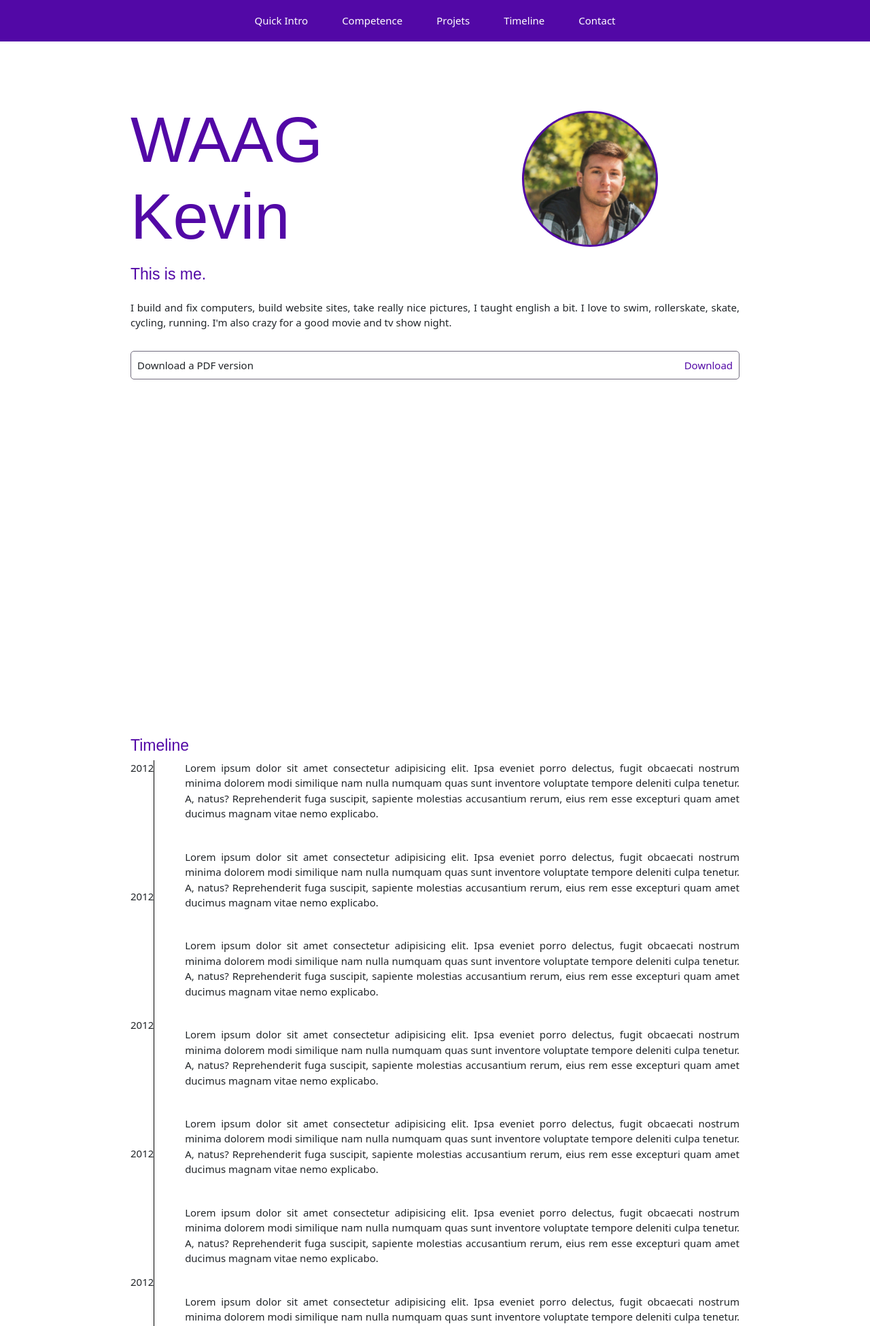
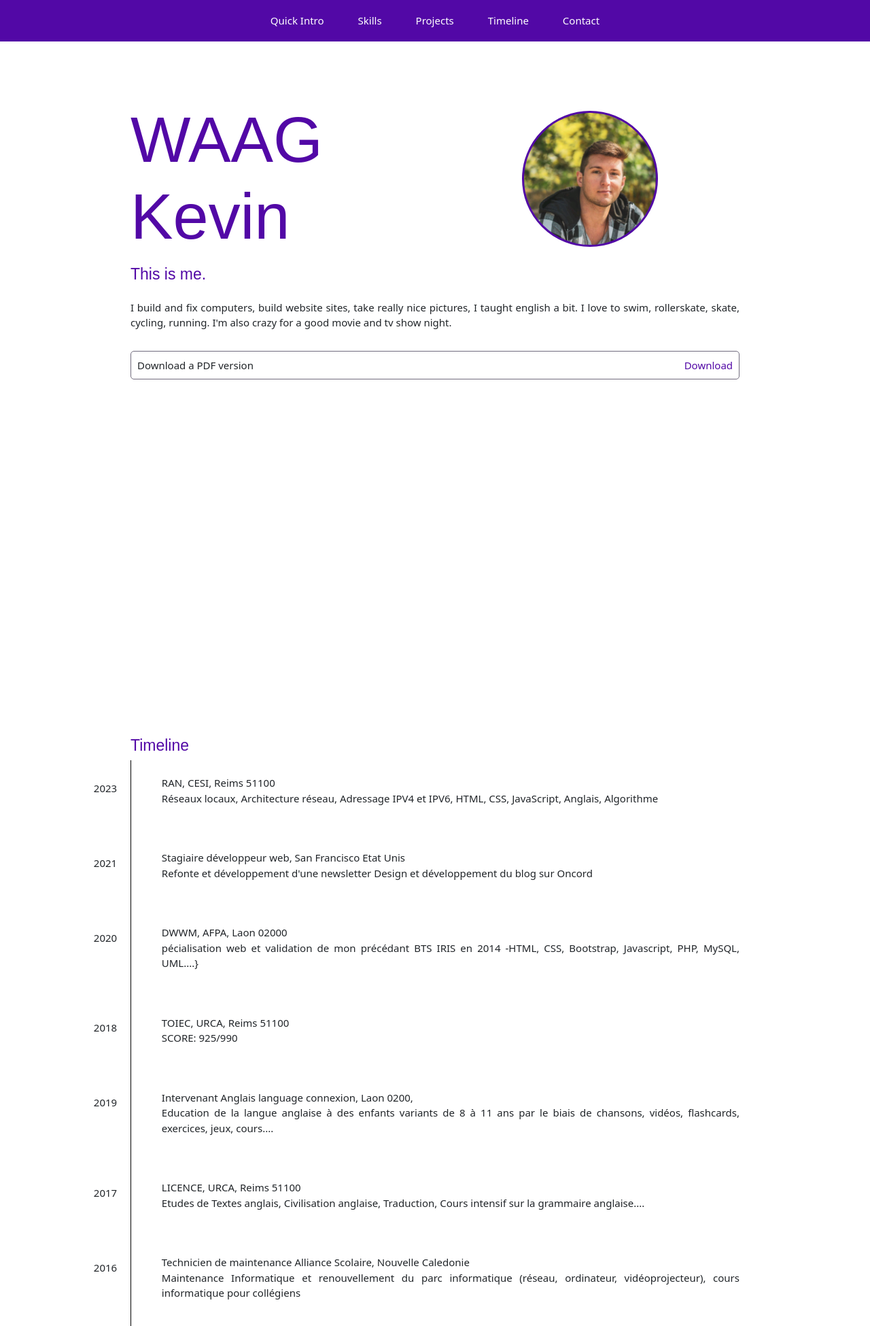
Before and after one commit to Kevinwg02/ResumeRan23, a PHP site: page / in a window 1280 px wide. Shown: the top 1950 px of the page at 68% size. Run offline with PHP 8.4, Linux system fonts and the light colour scheme; some web fonts are replaced.

Commit message:
timeline filled

```diff
--- a/assets/css/menu.css
+++ b/assets/css/menu.css
@@ -22,9 +22,3 @@
     padding-left: 2%;
     padding-right: 2%;
 }
-
-/* .activated {
-    background: rgb(255, 255, 255);
-    padding: 2% 0%;
-    color: black;
-} */
--- a/assets/css/projectmodal.css
+++ b/assets/css/projectmodal.css
@@ -70,3 +70,24 @@
     padding: 10px 0;
     height: 150px;
   }
+
+
+  .project_img {
+    text-align: center;
+  }
+
+  .project_img img {
+    cursor: pointer;
+    vertical-align: baseline;
+    transition: 0.3s;
+    border-radius: 4%;
+    width: 25%;
+    border: solid 0.5px rgb(82, 8, 166);
+    width: 250px;
+    height: 150px;
+    object-fit: cover;
+  }
+
+  .project_img img:hover {
+    opacity: 0.7;
+  }
--- a/assets/css/style.css
+++ b/assets/css/style.css
@@ -25,12 +25,6 @@ h2 {
 }
 
 
-
-
-
-
-
-
 .timelinecontainer {
   display: flex;
 }
@@ -48,39 +42,16 @@ h2 {
   /* background-color: blue; */
 }
 
-.timelineblock, .timelinedate{
+.timelineblock{
   padding-bottom: 5%;
 }
-.timelinedate{
-  padding-bottom: 485%;
+
+.date{
+  position: relative;
+  left: -100px;
+  top:30px;
 }
 
-
-
-
-
-
-
-
-.project_img {
-  text-align: center;
-}
-
-.project_img img {
-  cursor: pointer;
-  vertical-align: baseline;
-  transition: 0.3s;
-  border-radius: 4%;
-  width: 25%;
-  border: solid 0.5px rgb(82, 8, 166);
-  width: 250px;
-  height: 150px;
-  object-fit: cover;
-}
-
-.project_img img:hover {
-  opacity: 0.7;
-}
 
 .container,
 .row {
--- a/index.html
+++ b/index.html
@@ -32,8 +32,8 @@
     <a href="#intro" id="">Quick Intro</a>
     <!-- <a href="#educations" id="educationlink" onclick="myFunction()">Education</a> -->
     <!-- <a href="#xp" id="link 3">Experiences</a> -->
-    <a href="#competence">Competence</a>
-    <a href="#projects">Projets</a>
+    <a href="#competence">Skills</a>
+    <a href="#projects">Projects</a>
     <a href="#timeline">Timeline</a>
     <a href="#contact">Contact</a>
   </section>
@@ -70,33 +70,72 @@
     <section id="timeline">
       <h2>Timeline</h2>
       <div class="timelinecontainer">
-        <div class="timelinedatecontainer">
-          <div class="timelinedate">2012</div>
-          <div class="timelinedate">2012</div>
-          <div class="timelinedate">2012</div>
-          <div class="timelinedate">2012</div>
-          <div class="timelinedate">2012</div>
-          <div class="timelinedate">2012</div>
-          <div class="timelinedate">2012</div>
-          <div class="timelinedate">2012</div>
-          <div class="timelinedate">2012</div>
-          <div class="timelinedate">2012</div>
+        <div class="timelineblockcontainer">
+          <div class="timelineblock">
+            <div class="date">2023</div>RAN, CESI, Reims 51100 <br>
+            Réseaux locaux, Architecture réseau, Adressage IPV4 et IPV6,
+            HTML, CSS, JavaScript, Anglais, Algorithme
           </div>
-        <div class="timelineblockcontainer">
-          <div class="timelineblock">Lorem ipsum dolor sit amet consectetur adipisicing elit. Ipsa eveniet porro delectus, fugit obcaecati nostrum minima dolorem modi similique nam nulla numquam quas sunt inventore voluptate tempore deleniti culpa tenetur. A, natus? Reprehenderit fuga suscipit, sapiente molestias accusantium rerum, eius rem esse excepturi quam amet ducimus magnam vitae nemo explicabo.</div>
-          <div class="timelineblock">Lorem ipsum dolor sit amet consectetur adipisicing elit. Ipsa eveniet porro delectus, fugit obcaecati nostrum minima dolorem modi similique nam nulla numquam quas sunt inventore voluptate tempore deleniti culpa tenetur. A, natus? Reprehenderit fuga suscipit, sapiente molestias accusantium rerum, eius rem esse excepturi quam amet ducimus magnam vitae nemo explicabo.</div>
-          <div class="timelineblock">Lorem ipsum dolor sit amet consectetur adipisicing elit. Ipsa eveniet porro delectus, fugit obcaecati nostrum minima dolorem modi similique nam nulla numquam quas sunt inventore voluptate tempore deleniti culpa tenetur. A, natus? Reprehenderit fuga suscipit, sapiente molestias accusantium rerum, eius rem esse excepturi quam amet ducimus magnam vitae nemo explicabo.</div>
-          <div class="timelineblock">Lorem ipsum dolor sit amet consectetur adipisicing elit. Ipsa eveniet porro delectus, fugit obcaecati nostrum minima dolorem modi similique nam nulla numquam quas sunt inventore voluptate tempore deleniti culpa tenetur. A, natus? Reprehenderit fuga suscipit, sapiente molestias accusantium rerum, eius rem esse excepturi quam amet ducimus magnam vitae nemo explicabo.</div>
-          <div class="timelineblock">Lorem ipsum dolor sit amet consectetur adipisicing elit. Ipsa eveniet porro delectus, fugit obcaecati nostrum minima dolorem modi similique nam nulla numquam quas sunt inventore voluptate tempore deleniti culpa tenetur. A, natus? Reprehenderit fuga suscipit, sapiente molestias accusantium rerum, eius rem esse excepturi quam amet ducimus magnam vitae nemo explicabo.</div>
-          <div class="timelineblock">Lorem ipsum dolor sit amet consectetur adipisicing elit. Ipsa eveniet porro delectus, fugit obcaecati nostrum minima dolorem modi similique nam nulla numquam quas sunt inventore voluptate tempore deleniti culpa tenetur. A, natus? Reprehenderit fuga suscipit, sapiente molestias accusantium rerum, eius rem esse excepturi quam amet ducimus magnam vitae nemo explicabo.</div>
-          <div class="timelineblock">Lorem ipsum dolor sit amet consectetur adipisicing elit. Ipsa eveniet porro delectus, fugit obcaecati nostrum minima dolorem modi similique nam nulla numquam quas sunt inventore voluptate tempore deleniti culpa tenetur. A, natus? Reprehenderit fuga suscipit, sapiente molestias accusantium rerum, eius rem esse excepturi quam amet ducimus magnam vitae nemo explicabo.</div>
-          <div class="timelineblock">Lorem ipsum dolor sit amet consectetur adipisicing elit. Ipsa eveniet porro delectus, fugit obcaecati nostrum minima dolorem modi similique nam nulla numquam quas sunt inventore voluptate tempore deleniti culpa tenetur. A, natus? Reprehenderit fuga suscipit, sapiente molestias accusantium rerum, eius rem esse excepturi quam amet ducimus magnam vitae nemo explicabo.</div>
-          <div class="timelineblock">Lorem ipsum dolor sit amet consectetur adipisicing elit. Ipsa eveniet porro delectus, fugit obcaecati nostrum minima dolorem modi similique nam nulla numquam quas sunt inventore voluptate tempore deleniti culpa tenetur. A, natus? Reprehenderit fuga suscipit, sapiente molestias accusantium rerum, eius rem esse excepturi quam amet ducimus magnam vitae nemo explicabo.</div>
-          <div class="timelineblock">Lorem ipsum dolor sit amet consectetur adipisicing elit. Ipsa eveniet porro delectus, fugit obcaecati nostrum minima dolorem modi similique nam nulla numquam quas sunt inventore voluptate tempore deleniti culpa tenetur. A, natus? Reprehenderit fuga suscipit, sapiente molestias accusantium rerum, eius rem esse excepturi quam amet ducimus magnam vitae nemo explicabo.</div>
+          <div class="timelineblock">
+            <div class="date">2021</div>Stagiaire développeur web, San Francisco Etat Unis <br> Refonte et développement
+            d'une newsletter Design et
+            développement du blog sur Oncord
+          </div>
 
+          <div class="timelineblock">
+            <div class="date">2020</div>DWWM, AFPA, Laon 02000 <br>
+            pécialisation web et validation de mon précédant BTS IRIS en 2014
+            -HTML, CSS, Bootstrap, Javascript, PHP, MySQL, UML....}
+          </div>
+          <div class="timelineblock">
+            <div class="date">2018</div>TOIEC, URCA, Reims 51100 <br>
+            SCORE: 925/990
+          </div>
+          <div class="timelineblock">
+            <div class="date">2019</div>Intervenant Anglais language connexion, Laon 0200, <br>
+            Education de la langue anglaise à des enfants variants de 8 à 11 ans par le
+            biais de chansons, vidéos, flashcards, exercices, jeux, cours....
+          </div>
+          <div class="timelineblock">
+            <div class="date">2017</div>LICENCE, URCA, Reims 51100 <br>
+            Etudes de Textes anglais, Civilisation anglaise, Traduction,
+            Cours intensif sur la grammaire anglaise....
+          </div>
+          <div class="timelineblock">
+            <div class="date">2016</div>Technicien de maintenance Alliance Scolaire, Nouvelle Caledonie <br>
+            Maintenance Informatique et renouvellement du parc informatique (réseau,
+            ordinateur, vidéoprojecteur), cours informatique pour collégiens
+          </div>
+
+          <div class="timelineblock">
+            <div class="date">2013</div>UTC Technicien Compiegne 60200 <br>
+            Dépannage Réseaux<br>
+            Cablage rj45 <br>
+            Réparation et Installation de Baie
+            Informatique et de borne WIFI
+          </div>
+          <div class="timelineblock">
+            <div class="date">2012</div>BTS IRIS <br>
+            Language Internet et objet (C, C++, C#, HTML, CSS)
+          </div>
+          <div class="timelineblock">
+            <div class="date">2012</div>GIE Convergence <br>
+            Installation/ Configuration 30 PC et 20 de Wyses
+            Configuration imprimante réseau
+          </div>
+
+          <div class="timelineblock">
+            <div class="date">2011</div>BAC, Laon 02000 <br>
+            Spécialisation Numerique <br>
+            Installation réseau, maintenance et montage pc, installation imprimante
+          </div>
+          <div class="timelineblock">
+            <div class="date">2009</div>BEP, Laon 02000 <br>
+            Installation, mise en service, intervention , maintenance
           </div>
         </div>
-
+      </div>
+    </section>
     <section id="projects">
       <h2>A few Projets</h2>
       <!-- everyimgprojects -->
```
Also changed, not shown: assets/css/education-card.css (deleted, +0 -37 lines). Lines whose indentation alone changed are shown as unchanged.
